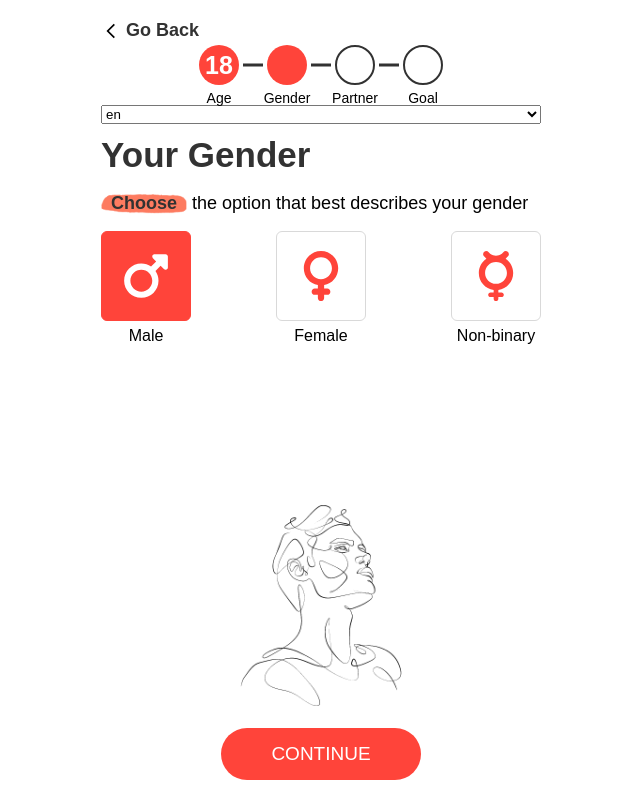
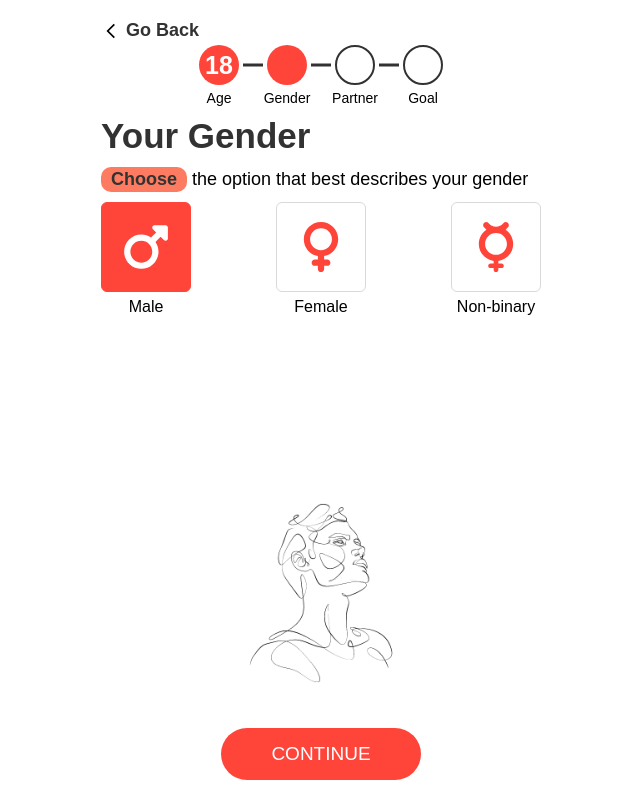
Before and after one commit to nikonenkoincodeit/quiz-app, a Vue app: page / in a window 1280 px wide. Both pictures are taken after a click on the element "I am already 18 but I don't want to show my age now". Shown: the whole page, without its empty margins (319-959 px from the left). Built offline with nearby package versions, Linux system fonts and the light colour scheme.

Commit message:
added firebase

```diff
--- a/package.json
+++ b/package.json
@@ -9,6 +9,7 @@
     "preview": "vite preview"
   },
   "dependencies": {
+    "firebase": "^10.12.2",
     "vue": "^3.4.21",
     "vue-i18n": "^9.13.1"
   },
--- a/src/App.vue
+++ b/src/App.vue
@@ -2,11 +2,6 @@
   <section class="my-section">
     <div class="container">
       <ProgressBar :items="items" :indexPage="indexPage" @nextPage="nextPage" />
-      <select v-model="selectedLanguage" @change="languageChanged">
-        <option v-for="lang in languages" :key="lang" :value="lang">
-          {{ lang }}
-        </option>
-      </select>
       <component
         :is="myComponent"
         :indexPage="indexPage"
@@ -26,34 +21,23 @@ import Partner from "./components/Partner.vue";
 import ProgressBar from "./components/ProgressBar.vue";
 import YourGender from "./components/YourGender.vue";
 import YourGoal from "./components/YourGoal.vue";
+import { getBrowserLanguage, prepareDataForSending } from "./helper";
+import { addData } from "./api";
 
 const locale = ref(null);
 
-const selectedLanguage = ref("en");
-const languages = ref([
-  "en",
-  "ru",
-  "cs",
-  "de",
-  "es",
-  "fr",
-  "it",
-  "nl",
-  "pl",
-  "uk",
-]);
-
 onMounted(() => {
   const { $i18n } = getCurrentInstance().proxy;
-  locale.value = $i18n;
-  // $i18n.locale = "uk";
+  const lang = getBrowserLanguage();
+  locale.value = lang.split("-")[0];
+  $i18n.locale = lang.split("-")[0];
 });
 
 const items = reactive([
   {
     id: 1,
     value: "",
-    name: "your age",
+    name: "your_age",
     selected: "",
     text: "progress_bar.age",
     icon: { name: "", text: "" },
@@ -63,7 +47,7 @@ const items = reactive([
   {
     id: 2,
     value: "",
-    name: "your gender",
+    name: "your_gender",
     selected: "",
     text: "progress_bar.gender",
     icon: { name: "", text: "" },
@@ -83,7 +67,7 @@ const items = reactive([
   {
     id: 4,
     value: "",
-    name: "your goal",
+    name: "your_goal",
     selected: "",
     text: "progress_bar.goal",
     icon: { name: "", text: "" },
@@ -105,15 +89,24 @@ const nextPage = (val) => {
   indexPage.value = val;
 };
 
-const updateData = ({ key, value, text } = {}) => {
+const updateData = ({ key, value, text, page = "next" } = {}) => {
   if (key === "icon") {
     items[indexPage.value][key]["name"] = value;
     items[indexPage.value][key]["text"] = text;
   } else items[indexPage.value][key] = value;
-};
-
-const languageChanged = (event) => {
-  locale.value.locale = selectedLanguage.value;
+  setTimeout(() => {
+    if (page === "finish") {
+      const data = prepareDataForSending(items);
+      data.locale = locale.value;
+      addData(data)
+        .then((r) => {
+          console.log(r);
+        })
+        .catch((e) => {
+          console.log(e);
+        });
+    }
+  }, 0);
 };
 </script>
 
--- /dev/null
+++ b/src/api/index.js
@@ -0,0 +1,13 @@
+import { initializeApp } from "firebase/app";
+import { getDatabase, ref, push } from "firebase/database";
+import { firebaseConfig, TABLE_NAME } from "../const";
+
+initializeApp(firebaseConfig);
+const db = getDatabase();
+
+export function addData(data) {
+  return new Promise((res, rej) => {
+    const key = push(ref(db, TABLE_NAME), data).key;
+    res(key);
+  });
+}
--- a/src/assets/style/main.css
+++ b/src/assets/style/main.css
@@ -70,7 +70,8 @@ body {
 }
 
 .body-content-top {
-  height: 225px;
+  height: 200px;
+  margin-bottom: 25px;
 }
 
 .btn-accent {
@@ -78,8 +79,12 @@ body {
   font-weight: 600;
   padding: 7px 10px;
   font-size: 18px;
-  background-image: url("../img/bg.png");
-  background-size: contain;
+  /* background-image: url("../img/bg.png");
+  background-size: contain; */
+  background: #fd7b60;
+  padding: 2px 10px;
+  font-size: 18px;
+  border-radius: 10px;
   background-position: center;
   background-repeat: no-repeat;
 }
--- a/src/components/YourGoal.vue
+++ b/src/components/YourGoal.vue
@@ -98,6 +98,7 @@ const onClick = () => {
     value: el.value.icon,
     key: "icon",
     text: el.value.value,
+    page: "finish",
   });
   emit("updateData", { value: el.value.value, key: "selected" });
 };
--- /dev/null
+++ b/src/const/index.js
@@ -0,0 +1,12 @@
+export const firebaseConfig = {
+  apiKey: "AIzaSyB5wbbm_QbCRv8v-iIAEiLcKoU1ugYQ6AU",
+  authDomain: "to-do-list35.firebaseapp.com",
+  databaseURL:
+    "https://to-do-list35-default-rtdb.europe-west1.firebasedatabase.app",
+  projectId: "to-do-list35",
+  storageBucket: "to-do-list35.appspot.com",
+  messagingSenderId: "177788544157",
+  appId: "1:177788544157:web:564d5302d4cb8f08d0e074",
+};
+
+export const TABLE_NAME = "test";
--- /dev/null
+++ b/src/helper/index.js
@@ -0,0 +1,16 @@
+export const getBrowserLanguage = () => {
+  const lang =
+    (navigator.languages && navigator.languages[0]) ||
+    navigator.language ||
+    navigator.userLanguage ||
+    navigator.browserLanguage;
+
+  return lang ? lang : "en";
+};
+
+export const prepareDataForSending = (items = []) => {
+  return items.reduce((acc, item) => {
+    acc[item.name] = item.selected;
+    return acc;
+  }, {});
+};
--- a/src/i18n/locales/uk.json
+++ b/src/i18n/locales/uk.json
@@ -27,7 +27,7 @@
       "desctiption1":"Ми використовуємо це, щоб знайти кращі та більш індивідуальні пропозиції для вас.",
       "desctiption2":"{btn} вгору або вниз, щоб вибрати вік",
       "link": "Мені вже є 18, але я не хочу вказувати свій вік.",
-      "btn":"Просто прокрутіть."
+      "btn":"Просто прокрутіть"
     },
     "your_gender":{
       "title": "Ваша стать",
```
Also changed, not shown: 1 other file (tests, documents, lock files or other folders).
